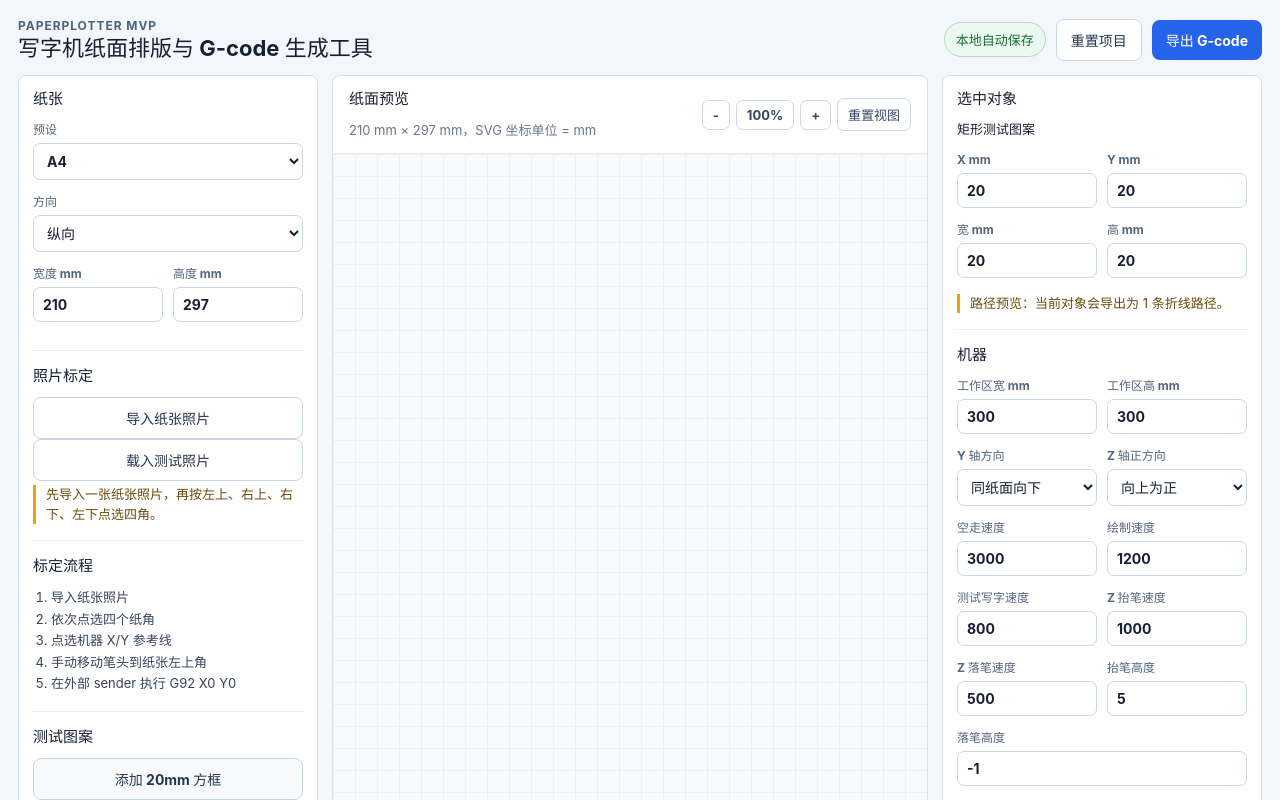
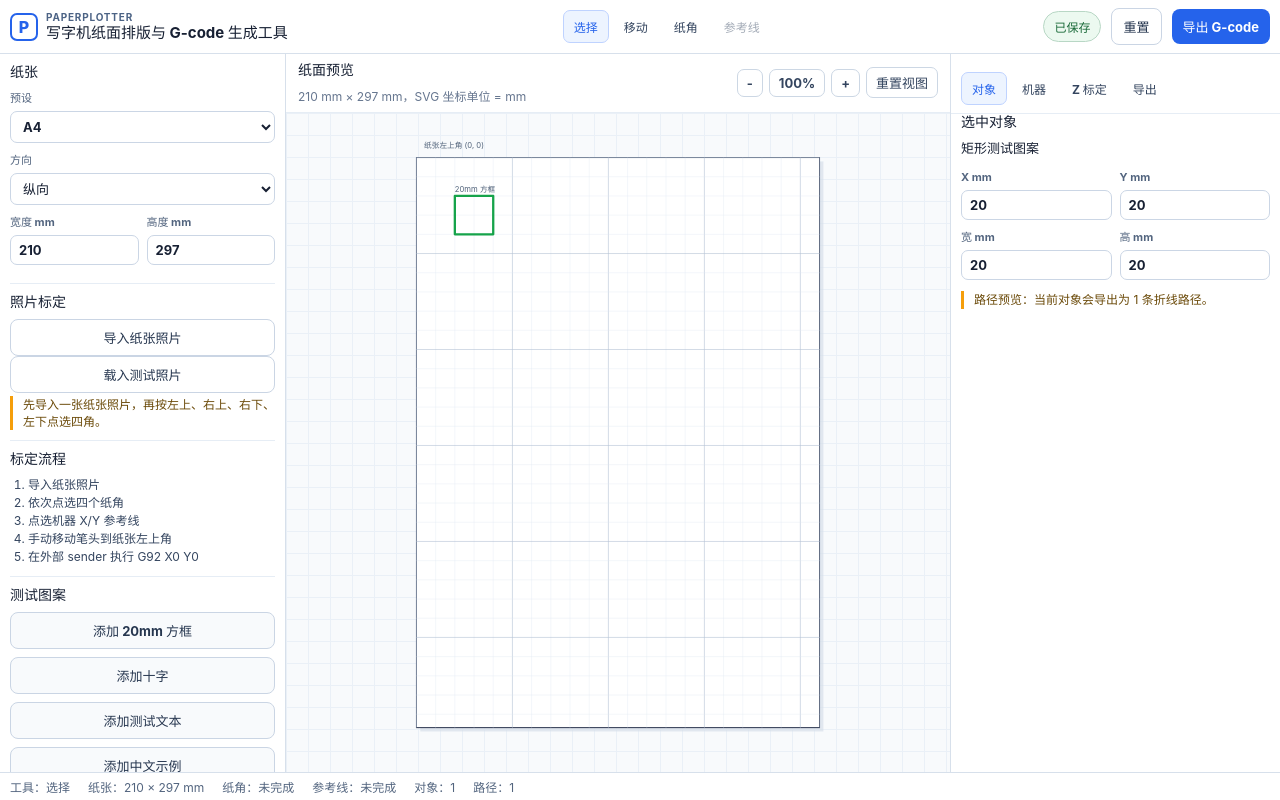
Before and after one commit to ZJHSteven/PaperPlotter, a React (Vite) app: page / in a window 1280 px wide. Shown: the top 800 px of the page. Built offline with nearby package versions, Linux system fonts and the light colour scheme.

Commit message:
feat(ui): 重构一屏工具台布局

```diff
--- a/src/features/editor/EditorPage.tsx
+++ b/src/features/editor/EditorPage.tsx
@@ -11,14 +11,20 @@ import { SelectionPanel } from './SelectionPanel';
 import { ZeroingGuide } from './ZeroingGuide';
 import { ZCalibrationPanel } from '../z-calibration/ZCalibrationPanel';
 
+export type EditorTool = 'select' | 'pan' | 'paper-corners' | 'machine-axis';
+type RightPanelTab = 'object' | 'machine' | 'z' | 'export';
+
 /**
  * 编辑器主页面。
  *
- * 这里先实现计划书中的“工作台”骨架：
- * 左侧是纸张/标定入口，中间是 SVG 纸面，右侧是机器参数和导出检查入口。
+ * 页面现在按“工具型桌面软件”组织：
+ * 顶栏放项目级命令和工具模式，底栏放状态信息，中间三列在一个视口内等高。
+ * 这样用户标定纸张时，视线主要停留在画布和当前步骤，不需要在长页面里上下滚动找按钮。
  */
 export function EditorPage() {
   const [exportMessage, setExportMessage] = useState<string>('尚未导出。');
+  const [activeTool, setActiveTool] = useState<EditorTool>('select');
+  const [rightTab, setRightTab] = useState<RightPanelTab>('object');
   const project = useProjectStore((state) => state.project);
   const selectedObjectId = useProjectStore((state) => state.selectedObjectId);
   const addTestPattern = useProjectStore((state) => state.addTestPattern);
@@ -28,6 +34,7 @@ export function EditorPage() {
   const selectedObject = project.objects.find((object) => object.id === selectedObjectId);
   const gcodeJob = projectToGcodeJob(project);
   const validation = validateGcodeJob(gcodeJob);
+  const machineAxisDone = Boolean(project.calibration.machineAxisLinePx);
 
   function handleExportGcode() {
     if (!validation.ok) {
@@ -42,15 +49,35 @@ export function EditorPage() {
 
   return (
     <main className="app-shell">
-      <header className="top-bar">
+      <header className="app-toolbar">
+        <div className="brand-block" aria-label="项目标题">
+          <span className="brand-mark">P</span>
           <div>
-          <p className="eyebrow">PaperPlotter MVP</p>
+            <p className="eyebrow">PaperPlotter</p>
             <h1>写字机纸面排版与 G-code 生成工具</h1>
           </div>
+        </div>
+
+        <div className="tool-strip" aria-label="编辑工具栏">
+          <ToolButton active={activeTool === 'select'} label="选择" onClick={() => setActiveTool('select')} />
+          <ToolButton active={activeTool === 'pan'} label="移动" onClick={() => setActiveTool('pan')} />
+          <ToolButton
+            active={activeTool === 'paper-corners'}
+            label="纸角"
+            onClick={() => setActiveTool('paper-corners')}
+          />
+          <ToolButton
+            active={activeTool === 'machine-axis'}
+            disabled={!project.calibration.result}
+            label="参考线"
+            onClick={() => setActiveTool('machine-axis')}
+          />
+        </div>
+
         <div className="top-bar__actions">
-          <span className="status-pill">本地自动保存</span>
+          <span className="status-pill">已保存</span>
           <button className="secondary-button" type="button" onClick={resetProject}>
-            重置项目
+            重置
           </button>
           <button className="primary-button" type="button" onClick={handleExportGcode}>
             导出 G-code
@@ -94,6 +121,7 @@ export function EditorPage() {
         </aside>
 
         <SvgCanvas
+          activeTool={activeTool}
           paper={project.paper}
           calibration={project.calibration}
           objects={project.objects}
@@ -101,14 +129,19 @@ export function EditorPage() {
         />
 
         <aside className="side-panel" aria-label="机器与导出设置">
-          <SelectionPanel object={selectedObject} />
+          <div className="side-tabs" aria-label="右侧属性页">
+            <TabButton active={rightTab === 'object'} label="对象" onClick={() => setRightTab('object')} />
+            <TabButton active={rightTab === 'machine'} label="机器" onClick={() => setRightTab('machine')} />
+            <TabButton active={rightTab === 'z'} label="Z 标定" onClick={() => setRightTab('z')} />
+            <TabButton active={rightTab === 'export'} label="导出" onClick={() => setRightTab('export')} />
+          </div>
 
-          <MachineSettingsPanel machine={project.machine} />
-
+          {rightTab === 'object' ? <SelectionPanel object={selectedObject} /> : null}
+          {rightTab === 'machine' ? <MachineSettingsPanel machine={project.machine} /> : null}
+          {rightTab === 'z' ? <ZCalibrationPanel config={project.zCalibration} machine={project.machine} /> : null}
+          {rightTab === 'export' ? (
+            <>
               <ZeroingGuide />
-
-          <ZCalibrationPanel config={project.zCalibration} machine={project.machine} />
-
               <section className="panel-section">
                 <h2>导出前检查</h2>
                 <ul className={validation.ok ? 'check-list' : 'check-list check-list--error'}>
@@ -126,10 +159,76 @@ export function EditorPage() {
                 ) : null}
                 <p className="hint">{exportMessage}</p>
               </section>
+            </>
+          ) : null}
         </aside>
       </section>
+
+      <footer className="status-bar" aria-label="底部状态栏">
+        <span>工具：{getToolLabel(activeTool)}</span>
+        <span>纸张：{project.paper.widthMm} × {project.paper.heightMm} mm</span>
+        <span>纸角：{project.calibration.result ? '已标定' : '未完成'}</span>
+        <span>参考线：{machineAxisDone ? '已标定' : '未完成'}</span>
+        <span>对象：{project.objects.length}</span>
+        <span>路径：{gcodeJob.paths.length}</span>
+      </footer>
     </main>
   );
+}
+
+function ToolButton({
+  active,
+  disabled,
+  label,
+  onClick,
+}: {
+  active: boolean;
+  disabled?: boolean;
+  label: string;
+  onClick: () => void;
+}) {
+  return (
+    <button
+      className={active ? 'tool-button tool-button--active' : 'tool-button'}
+      disabled={disabled}
+      type="button"
+      onClick={onClick}
+    >
+      {label}
+    </button>
+  );
+}
+
+function TabButton({
+  active,
+  label,
+  onClick,
+}: {
+  active: boolean;
+  label: string;
+  onClick: () => void;
+}) {
+  return (
+    <button className={active ? 'tab-button tab-button--active' : 'tab-button'} type="button" onClick={onClick}>
+      {label}
+    </button>
+  );
+}
+
+function getToolLabel(tool: EditorTool) {
+  if (tool === 'pan') {
+    return '移动';
+  }
+
+  if (tool === 'paper-corners') {
+    return '纸角标定';
+  }
+
+  if (tool === 'machine-axis') {
+    return '机器参考线';
+  }
+
+  return '选择';
 }
 
 /**
--- a/src/features/editor/SvgCanvas.tsx
+++ b/src/features/editor/SvgCanvas.tsx
@@ -1,11 +1,13 @@
-import { useMemo, useRef, useState, type PointerEvent } from 'react';
+import { useEffect, useMemo, useRef, useState, type PointerEvent, type WheelEvent } from 'react';
 import type { CalibrationConfig, DesignObject, PaperConfig } from '../../types/project';
 import { useProjectStore } from '../../state/projectStore';
 import { PaperLayer } from './PaperLayer';
 import { TestPatternLayer } from './TestPatternLayer';
 import { CalibrationLayer } from './CalibrationLayer';
+import type { EditorTool } from './EditorPage';
 
 type SvgCanvasProps = {
+  activeTool: EditorTool;
   paper: PaperConfig;
   calibration: CalibrationConfig;
   objects: DesignObject[];
@@ -18,7 +20,7 @@ type SvgCanvasProps = {
  * SVG 的 viewBox 直接使用毫米作为逻辑单位。
  * 这样后续路径预览和 G-code 坐标可以共用同一套纸面数据，不需要 UI 像素和毫米反复换算。
  */
-export function SvgCanvas({ paper, calibration, objects, selectedObjectId }: SvgCanvasProps) {
+export function SvgCanvas({ activeTool, paper, calibration, objects, selectedObjectId }: SvgCanvasProps) {
   const selectObject = useProjectStore((state) => state.selectObject);
   const moveObject = useProjectStore((state) => state.moveObject);
   const addPaperCornerPoint = useProjectStore((state) => state.addPaperCornerPoint);
@@ -38,9 +40,11 @@ export function SvgCanvas({ paper, calibration, objects, selectedObjectId }: Svg
   } | null>(null);
   const [zoom, setZoom] = useState(1);
   const [panMm, setPanMm] = useState({ x: 0, y: 0 });
+  const [spacePressed, setSpacePressed] = useState(false);
   const calibrationMode = Boolean(
     calibration.imageUrl && calibration.imageSizePx && !calibration.result,
   );
+  const effectiveTool = spacePressed ? 'pan' : activeTool;
   const baseView = useMemo(
     () => ({
       x: calibrationMode ? 0 : -paddingMm,
@@ -79,6 +83,30 @@ export function SvgCanvas({ paper, calibration, objects, selectedObjectId }: Svg
     visibleView.width,
     visibleView.height,
   ].join(' ');
+  const markerScale = Math.max(visibleView.width, visibleView.height) / 110;
+
+  useEffect(() => {
+    function handleKeyDown(event: KeyboardEvent) {
+      if (event.code === 'Space' && event.target === document.body) {
+        event.preventDefault();
+        setSpacePressed(true);
+      }
+    }
+
+    function handleKeyUp(event: KeyboardEvent) {
+      if (event.code === 'Space') {
+        setSpacePressed(false);
+      }
+    }
+
+    window.addEventListener('keydown', handleKeyDown);
+    window.addEventListener('keyup', handleKeyUp);
+
+    return () => {
+      window.removeEventListener('keydown', handleKeyDown);
+      window.removeEventListener('keyup', handleKeyUp);
+    };
+  }, []);
 
   function changeZoom(nextZoom: number) {
     setZoom(clampZoom(nextZoom));
@@ -91,6 +119,10 @@ export function SvgCanvas({ paper, calibration, objects, selectedObjectId }: Svg
 
   function handlePointerDown(event: PointerEvent<SVGSVGElement>) {
     if (event.button !== 0) {
+      return;
+    }
+
+    if (effectiveTool !== 'pan') {
       return;
     }
 
@@ -146,18 +178,18 @@ export function SvgCanvas({ paper, calibration, objects, selectedObjectId }: Svg
       return;
     }
 
-    if (calibrationMode) {
+    if (activeTool === 'paper-corners' && calibrationMode) {
       addPaperCornerPoint(clientPointToSvgPoint(event));
       return;
     }
 
-    if (calibration.result && !calibration.machineAxisLinePx) {
+    if (activeTool === 'machine-axis' && calibration.result && !calibration.machineAxisLinePx) {
       addMachineAxisPointFromPaper(clientPointToSvgPoint(event));
     }
   }
 
   function handleObjectPointerDown(event: PointerEvent<SVGGElement>, object: DesignObject) {
-    if (event.button !== 0 || !('xMm' in object) || !('yMm' in object)) {
+    if (activeTool !== 'select' || event.button !== 0 || !('xMm' in object) || !('yMm' in object)) {
       return;
     }
 
@@ -175,6 +207,28 @@ export function SvgCanvas({ paper, calibration, objects, selectedObjectId }: Svg
       objectStartY: object.yMm,
     };
     svgRef.current?.setPointerCapture(event.pointerId);
+  }
+
+  function handleWheel(event: WheelEvent<SVGSVGElement>) {
+    if (!event.ctrlKey) {
+      return;
+    }
+
+    event.preventDefault();
+    const beforePoint = clientPointToSvgPoint(event);
+    const nextZoom = clampZoom(zoom * (event.deltaY > 0 ? 0.9 : 1.1));
+    const nextWidth = baseView.width / nextZoom;
+    const nextHeight = baseView.height / nextZoom;
+    const beforeRatioX = (beforePoint.x - visibleView.x) / visibleView.width;
+    const beforeRatioY = (beforePoint.y - visibleView.y) / visibleView.height;
+    const nextCenterX = beforePoint.x + nextWidth / 2 - beforeRatioX * nextWidth;
+    const nextCenterY = beforePoint.y + nextHeight / 2 - beforeRatioY * nextHeight;
+
+    setZoom(nextZoom);
+    setPanMm({
+      x: nextCenterX - (baseView.x + baseView.width / 2),
+      y: nextCenterY - (baseView.y + baseView.height / 2),
+    });
   }
 
   return (
@@ -208,12 +262,14 @@ export function SvgCanvas({ paper, calibration, objects, selectedObjectId }: Svg
           role="img"
           aria-label="纸张毫米坐标预览"
           className="paper-svg"
+          data-tool={effectiveTool}
           viewBox={viewBox}
           onPointerDown={handlePointerDown}
           onPointerMove={handlePointerMove}
           onPointerUp={handlePointerUp}
           onPointerCancel={handlePointerUp}
           onClick={handleCanvasClick}
+          onWheel={handleWheel}
         >
           {calibrationMode ? null : <PaperLayer paper={paper} />}
           <CalibrationLayer
@@ -221,6 +277,7 @@ export function SvgCanvas({ paper, calibration, objects, selectedObjectId }: Svg
             paperWidthMm={paper.widthMm}
             paperHeightMm={paper.heightMm}
             calibrationMode={calibrationMode}
+            markerScale={markerScale}
           />
           {calibrationMode
             ? null
@@ -238,7 +295,11 @@ export function SvgCanvas({ paper, calibration, objects, selectedObjectId }: Svg
   );
 }
 
-function clientPointToSvgPoint(event: PointerEvent<SVGSVGElement>) {
+function clientPointToSvgPoint(event: {
+  currentTarget: SVGSVGElement;
+  clientX: number;
+  clientY: number;
+}) {
   const svgElement = event.currentTarget;
   const svgPoint = svgElement.createSVGPoint();
   svgPoint.x = event.clientX;
--- a/src/styles.css
+++ b/src/styles.css
@@ -14,6 +14,7 @@
 
 body {
   margin: 0;
+  overflow: hidden;
 }
 
 button,
@@ -24,29 +25,51 @@ textarea {
 }
 
 .app-shell {
-  min-height: 100vh;
-  padding: 18px;
+  display: grid;
+  grid-template-rows: 54px minmax(0, 1fr) 28px;
+  height: 100vh;
+  overflow: hidden;
 }
 
-.top-bar {
+.app-toolbar {
   display: flex;
   align-items: center;
   justify-content: space-between;
-  gap: 16px;
-  margin-bottom: 14px;
+  gap: 14px;
+  border-bottom: 1px solid #d7e0eb;
+  padding: 6px 10px;
+  background: #fff;
   flex-wrap: wrap;
 }
 
-.top-bar h1 {
-  margin: 2px 0 0;
-  font-size: 22px;
+.brand-block {
+  display: flex;
+  align-items: center;
+  gap: 8px;
+  min-width: 280px;
+}
+
+.brand-mark {
+  display: grid;
+  width: 28px;
+  height: 28px;
+  place-items: center;
+  border: 2px solid #2563eb;
+  border-radius: 7px;
+  color: #2563eb;
+  font-weight: 800;
+}
+
+.app-toolbar h1 {
+  margin: 1px 0 0;
+  font-size: 15px;
   line-height: 1.2;
 }
 
 .eyebrow {
   margin: 0;
   color: #4c6385;
-  font-size: 12px;
+  font-size: 10px;
   font-weight: 700;
   letter-spacing: 0.08em;
   text-transform: uppercase;
@@ -58,13 +81,54 @@ textarea {
   gap: 10px;
 }
 
+.tool-strip,
+.side-tabs {
+  display: flex;
+  align-items: center;
+  gap: 4px;
+}
+
+.tool-button,
+.tab-button {
+  border: 1px solid transparent;
+  border-radius: 7px;
+  padding: 7px 10px;
+  background: transparent;
+  color: #34455f;
+  font-size: 12px;
+  font-weight: 700;
+  cursor: pointer;
+}
+
+.tool-button--active,
+.tab-button--active {
+  border-color: #bfd3ff;
+  background: #edf4ff;
+  color: #2563eb;
+}
+
+.tool-button:disabled {
+  cursor: not-allowed;
+  opacity: 0.45;
+}
+
+.side-tabs {
+  position: sticky;
+  top: 0;
+  z-index: 2;
+  border-bottom: 1px solid #e6edf5;
+  margin: -10px -10px 10px;
+  padding: 8px 10px;
+  background: #fff;
+}
+
 .status-pill {
   border: 1px solid #b8d7c5;
   border-radius: 999px;
-  padding: 7px 11px;
+  padding: 6px 10px;
   background: #ecf9f0;
   color: #1b6b3a;
-  font-size: 13px;
+  font-size: 12px;
   font-weight: 700;
 }
 
@@ -73,8 +137,8 @@ textarea {
 .button-grid button {
   border: 0;
   border-radius: 8px;
-  padding: 10px 14px;
-  font-size: 14px;
+  padding: 8px 11px;
+  font-size: 13px;
   font-weight: 700;
   cursor: pointer;
 }
@@ -128,34 +192,44 @@ textarea {
 
 .workspace {
   display: grid;
-  grid-template-columns: minmax(250px, 300px) minmax(420px, 1fr) minmax(260px, 320px);
-  gap: 14px;
-  min-height: calc(100vh - 92px);
+  grid-template-columns: 286px minmax(420px, 1fr) 330px;
+  gap: 0;
+  min-height: 0;
+  overflow: hidden;
 }
 
 .side-panel,
 .canvas-panel {
-  border: 1px solid #d7e0eb;
-  border-radius: 8px;
+  border: 0;
+  border-radius: 0;
   background: #fff;
 }
 
 .side-panel {
-  padding: 14px;
+  min-height: 0;
+  padding: 10px;
   overflow: auto;
+}
+
+.side-panel:first-child {
+  border-right: 1px solid #d7e0eb;
+}
+
+.side-panel:last-child {
+  border-left: 1px solid #d7e0eb;
 }
 
 .panel-section + .panel-section {
   border-top: 1px solid #e6edf5;
-  margin-top: 16px;
-  padding-top: 16px;
+  margin-top: 10px;
+  padding-top: 10px;
 }
 
 .panel-section h2,
 .canvas-panel h2 {
-  margin: 0 0 12px;
+  margin: 0 0 8px;
   color: #172033;
-  font-size: 15px;
+  font-size: 14px;
   line-height: 1.2;
 }
 
@@ -175,9 +249,9 @@ textarea {
 .field {
   display: grid;
   gap: 6px;
-  margin-bottom: 12px;
+  margin-bottom: 8px;
   color: #53657f;
-  font-size: 12px;
+  font-size: 11px;
   font-weight: 700;
 }
 
@@ -187,14 +261,14 @@ textarea {
   width: 100%;
   border: 1px solid #cbd6e5;
   border-radius: 7px;
-  padding: 8px 9px;
+  padding: 6px 8px;
   background: #fff;
   color: #172033;
-  font-size: 14px;
+  font-size: 13px;
 }
 
 .field textarea {
-  min-height: 140px;
+  min-height: 92px;
   resize: vertical;
   font-family: "Cascadia Code", "Consolas", monospace;
   font-size: 12px;
@@ -204,7 +278,7 @@ textarea {
 .field-grid {
   display: grid;
   grid-template-columns: 1fr 1fr;
-  gap: 10px;
+  gap: 8px;
 }
 
 .step-list,
@@ -212,8 +286,8 @@ textarea {
   margin: 0;
   padding-left: 18px;
   color: #34455f;
-  font-size: 13px;
-  line-height: 1.65;
+  font-size: 12px;
+  line-height: 1.5;
 }
 
 .check-list--error {
@@ -224,17 +298,17 @@ textarea {
   margin: 10px 0 0;
   padding-left: 18px;
   color: #991b1b;
-  font-size: 13px;
-  line-height: 1.6;
+  font-size: 12px;
+  line-height: 1.45;
 }
 
 .hint {
-  margin: 4px 0 0;
+  margin: 3px 0 0;
   border-left: 3px solid #f59e0b;
   padding-left: 10px;
   color: #6b4a09;
-  font-size: 13px;
-  line-height: 1.5;
+  font-size: 12px;
+  line-height: 1.45;
 }
 
 .zeroing-guide {
@@ -290,6 +364,7 @@ textarea {
   display: flex;
   flex-direction: column;
   min-width: 0;
+  min-height: 0;
   overflow: hidden;
 }
 
@@ -298,13 +373,13 @@ textarea {
   align-items: center;
   justify-content: space-between;
   border-bottom: 1px solid #e6edf5;
-  padding: 14px 16px;
+  padding: 8px 12px;
 }
 
 .canvas-panel__header p {
   margin: 0;
   color: #66768f;
-  font-size: 13px;
+  font-size: 12px;
 }
 
 .canvas-tools {
@@ -317,7 +392,7 @@ textarea {
 .canvas-scale {
   border: 1px solid #ccd7e4;
   border-radius: 7px;
-  padding: 6px 10px;
+  padding: 5px 9px;
   background: #fff;
   color: #34455f;
   font-size: 13px;
@@ -331,7 +406,7 @@ textarea {
 .canvas-viewport {
   flex: 1;
   min-height: 0;
-  padding: 18px;
+  padding: 10px;
   background:
     linear-gradient(#eaf0f7 1px, transparent 1px),
     linear-gradient(90deg, #eaf0f7 1px, transparent 1px),
@@ -342,14 +417,20 @@ textarea {
 .paper-svg {
   width: 100%;
   height: 100%;
-  min-height: 620px;
-  cursor: grab;
+  min-height: 0;
+  cursor: default;
   touch-action: none;
   user-select: none;
 }
 
-.paper-svg:active {
+.paper-svg[data-tool="pan"],
+.paper-svg[data-tool="pan"]:active {
   cursor: grabbing;
+}
+
+.paper-svg[data-tool="paper-corners"],
+.paper-svg[data-tool="machine-axis"] {
+  cursor: crosshair;
 }
 
 .paper-shadow {
@@ -370,15 +451,24 @@ textarea {
 }
 
 .corner-marker circle {
-  fill: #f97316;
+  fill: #2563eb;
   stroke: #fff;
-  stroke-width: 0.8;
+  stroke-width: 1.4;
+}
+
+.corner-marker__core {
+  fill: #fff;
+  stroke: #2563eb;
+  stroke-width: 0.4;
 }
 
 .corner-marker text {
-  fill: #9a3412;
-  font-size: 4px;
+  fill: #2563eb;
+  font-size: 10px;
   font-weight: 700;
+  paint-order: stroke;
+  stroke: #fff;
+  stroke-width: 2px;
 }
 
 .machine-axis-marker line {
@@ -437,20 +527,17 @@ textarea {
 }
 
 @media (max-width: 1100px) {
-  .app-shell {
-    padding: 12px;
+  .workspace {
+    grid-template-columns: 1fr;
+    overflow: auto;
   }
 
-  .workspace {
-    grid-template-columns: 1fr;
+  body {
+    overflow: auto;
   }
 
   .side-panel {
     overflow: visible;
-  }
-
-  .paper-svg {
-    min-height: 520px;
   }
 }
 
@@ -481,3 +568,16 @@ textarea {
     grid-template-columns: 1fr;
   }
 }
+
+.status-bar {
+  display: flex;
+  align-items: center;
+  gap: 18px;
+  border-top: 1px solid #d7e0eb;
+  padding: 0 10px;
+  background: #fff;
+  color: #53657f;
+  font-size: 12px;
+  white-space: nowrap;
+  overflow: hidden;
+}
```
Also changed, not shown: src/features/editor/CalibrationLayer.tsx (+23 -3 lines), 1 other file (tests, documents, lock files or other folders). Lines whose indentation alone changed are shown as unchanged.
